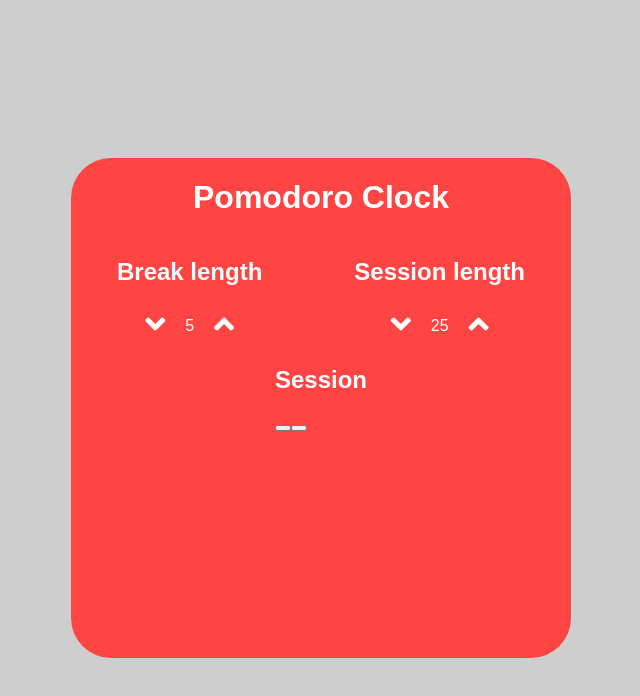
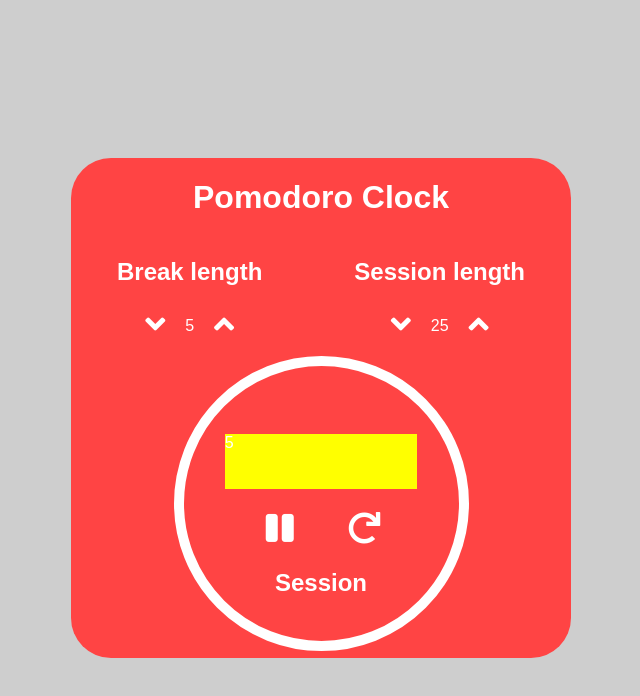
Before and after one commit to jpacsai/Pomodoro_Clock, a React (Create React App) app: page / in a window 1280 px wide. Shown: the top 696 px of the page, without its empty margins (319-959 px from the left). Built offline with nearby package versions, Linux system fonts and the light colour scheme.

Commit message:
style: display
add basic layout, border, icons

```diff
--- a/src/Display.js
+++ b/src/Display.js
@@ -6,10 +6,16 @@ class Display extends Component {
   render() {
     return (
         <div id='timer-container'>
+          <div id='time-left'>5</div>
+          <div id='timer-container-buttons'>
+            <button id='start_stop' className='control-btn'>
+            <i className="fas fa-pause"></i>
+            </button>
+            <button id='reset' className='control-btn'>
+              <i className="fas fa-redo"></i>
+            </button>
+          </div>
           <h2 id='timer-label'>Session</h2>
-          <div id='time-left'></div>
-          <button id='start_stop'></button>
-          <button id='reset'></button>
         </div>
     );
   }
--- a/src/LengthControl.js
+++ b/src/LengthControl.js
@@ -9,24 +9,24 @@ class LengthControl extends Component {
           <section id='break-container'>
             <h2 id='break-label'>Break length</h2>
             <div id='break-set' className='length-set'>
-              <button id='break-decrement' className='length-control-btn'>
-                <i class="fas fa-angle-down"></i>
+              <button id='break-decrement' className='control-btn'>
+                <i className="fas fa-angle-down"></i>
               </button>
               <div id='break-length' className='length-display'>5</div>
-              <button id='break-increment' className='length-control-btn'>
-                <i class="fas fa-angle-up"></i>
+              <button id='break-increment' className='control-btn'>
+                <i className="fas fa-angle-up"></i>
               </button>
             </div>
           </section>
           <section id='session-container'>
             <h2 id='session-label'>Session length</h2>
             <div id='session-set'  className='length-set'>
-              <button id='session-decrement' className='length-control-btn'>
-                <i class="fas fa-angle-down"></i>
+              <button id='session-decrement' className='control-btn'>
+                <i className="fas fa-angle-down"></i>
               </button>
               <div id='session-length' className='length-display'>25</div>
-              <button id='session-increment' className='length-control-btn'>
-                <i class="fas fa-angle-up"></i>
+              <button id='session-increment' className='control-btn'>
+                <i className="fas fa-angle-up"></i>
               </button>
             </div>
           </section>
--- a/src/index.css
+++ b/src/index.css
@@ -36,7 +36,7 @@ body {
   margin: 10px;
 }
 
-.length-control-btn {
+.control-btn {
   height: 40px;
   width: 40px;
   font-size: 200%;
@@ -46,6 +46,33 @@ body {
   cursor: pointer;
 }
 
-.length-control-btn:hover {
+.control-btn:hover {
   color: #21E521;
 }
+
+#timer-container {
+  height: 55%;
+  width: 55%;
+  border-radius: 100%;
+  border: 10px solid white;
+  margin-top: 10px;
+  display: flex;
+  flex-direction: column;
+  justify-content: center;
+  align-items: center;
+}
+
+#time-left {
+  background-color: yellow;
+  height: 20%;
+  width: 70%;
+  margin-top: 45px;
+}
+
+#timer-container-buttons {
+  width: 60%;
+  display: flex;
+  flex-direction: row;
+  justify-content: space-around;
+  margin-top: 20px;
+}
```
